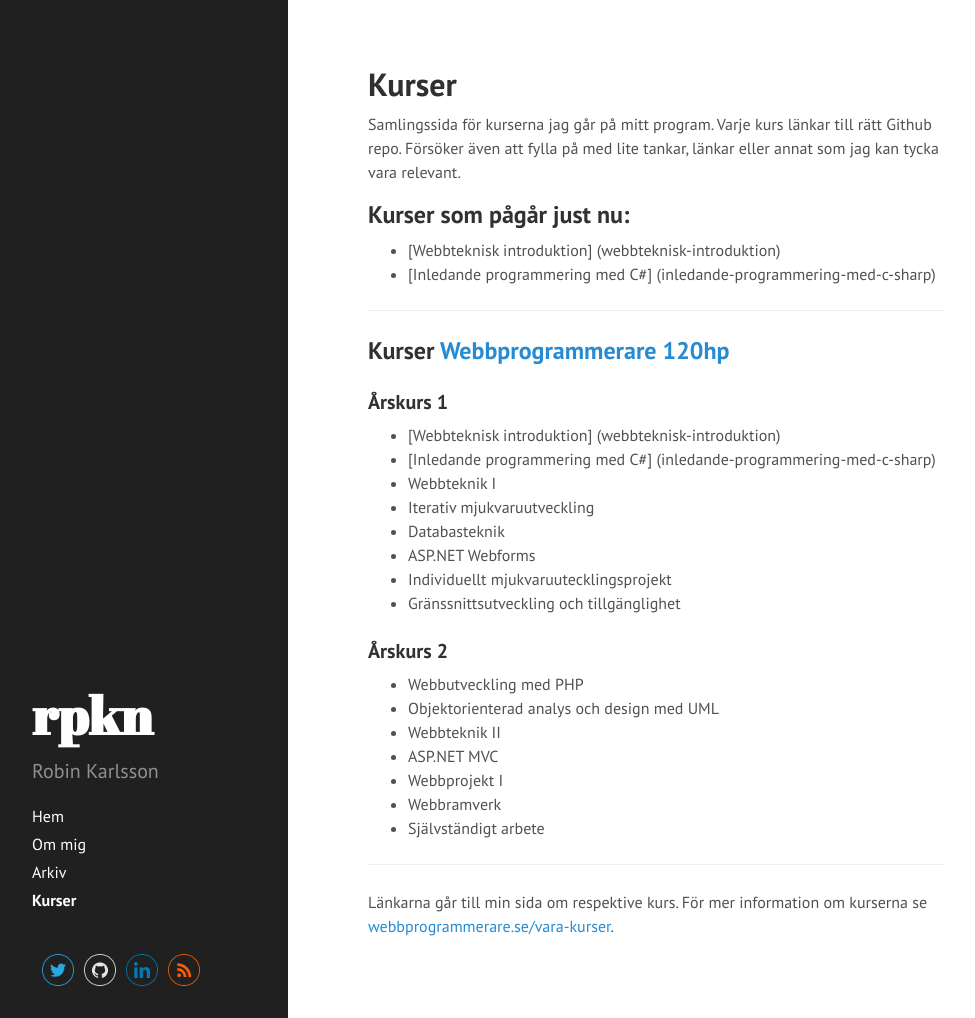
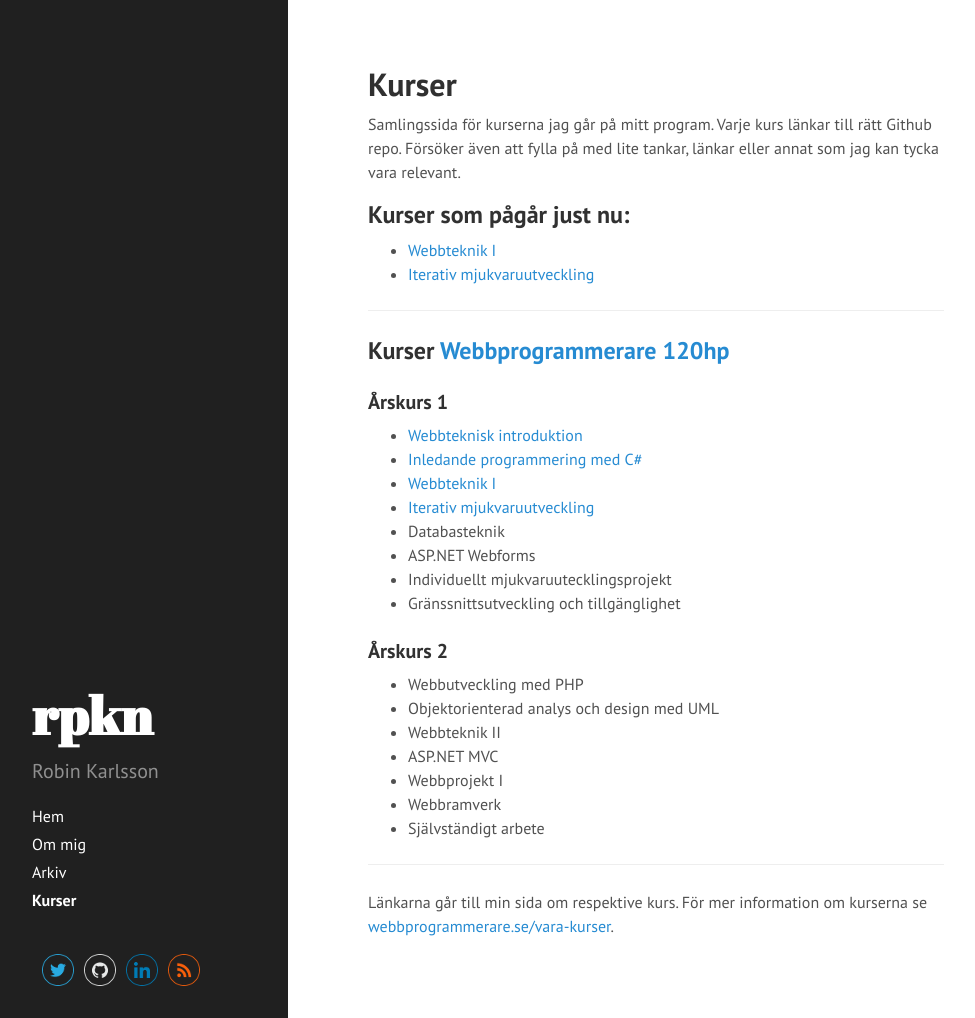
Before and after one commit to rk222ev/www, a Jekyll site: the page built from courses/index.md, in a window 1280 px wide and 1018 px high. Shown: the whole window, without its empty margins (0-975 px from the left). Built offline with Jekyll 4.4.1, drawn with Linux system fonts in a browser that asks for light colours; Markdown is read by kramdown in place of the engine named in the settings.

Commit message:
Updated courses.

```diff
--- a/courses/index.md
+++ b/courses/index.md
@@ -7,17 +7,17 @@ Samlingssida för kurserna jag går på mitt program. Varje kurs länkar till r
 Försöker även att fylla på med lite tankar, länkar eller annat som jag kan tycka vara relevant.
 
 ##Kurser som pågår just nu:
-- [Webbteknisk introduktion] (webbteknisk-introduktion)
-- [Inledande programmering med C#] (inledande-programmering-med-c-sharp)
+- [Webbteknik I](webbteknik-i)
+- [Iterativ mjukvaruutveckling](iterativ-mjukvaruutveckling)
 
 ---
 
 ##Kurser [Webbprogrammerare 120hp](http://www.webbprogrammerare.se)
 ###Årskurs 1
-- [Webbteknisk introduktion] (webbteknisk-introduktion)
-- [Inledande programmering med C#] (inledande-programmering-med-c-sharp)
-- Webbteknik I
-- Iterativ mjukvaruutveckling
+- [Webbteknisk introduktion](webbteknisk-introduktion)
+- [Inledande programmering med C#](inledande-programmering-med-c-sharp)
+- [Webbteknik I](webbteknik-i)
+- [Iterativ mjukvaruutveckling](iterativ-mjukvaruutveckling)
 - Databasteknik
 - ASP.NET Webforms
 - Individuellt mjukvaruutecklingsprojekt
```
Also changed, not shown: _drafts/presentaion.md (added, +20 -0 lines), courses/iterativ-mjukvaruutveckling.md (added, +12 -0 lines), courses/webbteknik-i.md (added, +13 -0 lines).
